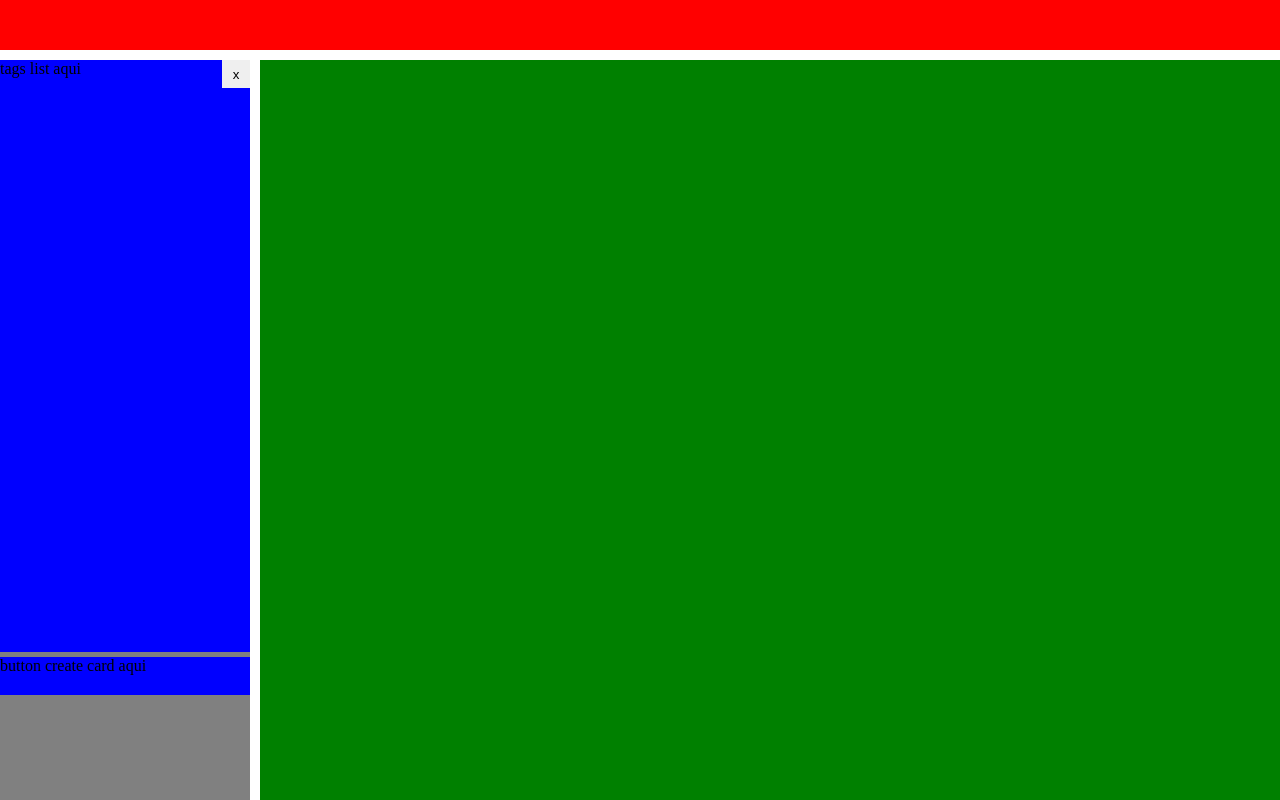
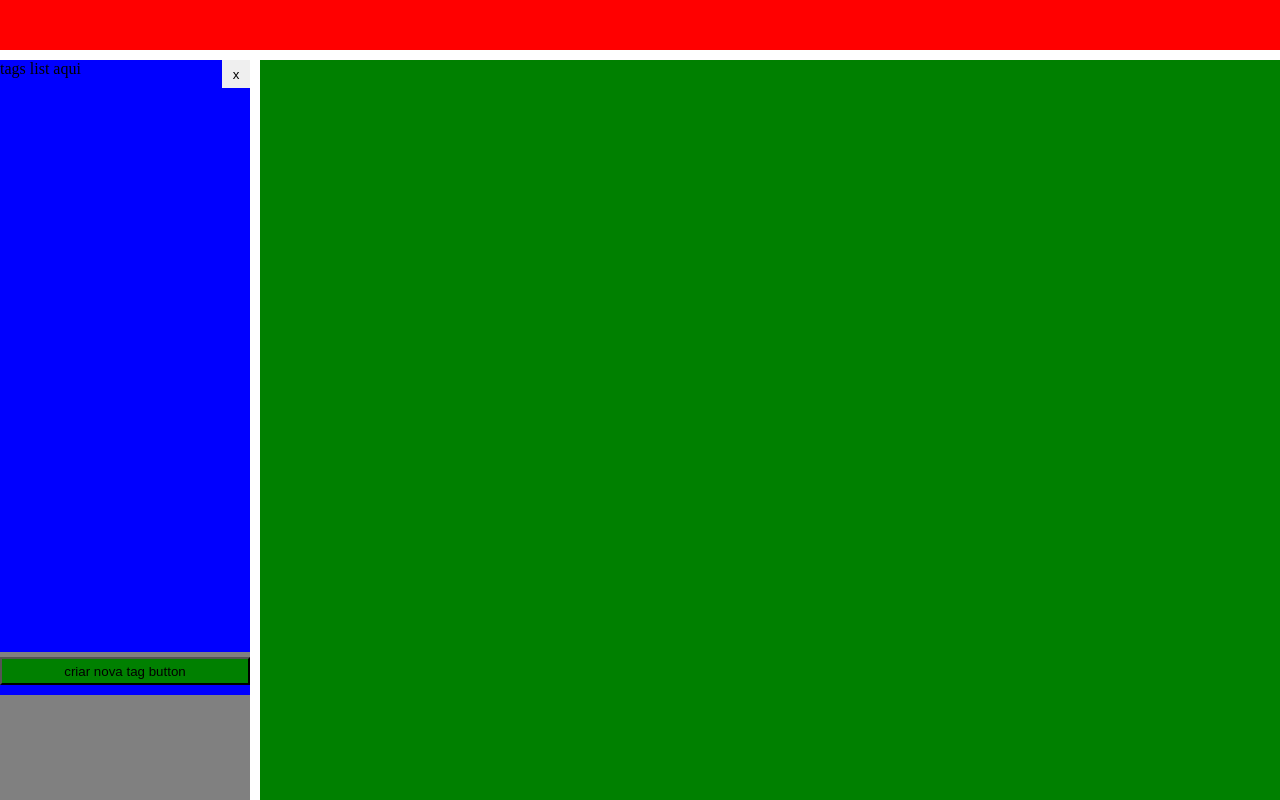
Before and after one commit to vinicius-mns/Caderno, a Vue app: page /cards in a window 1280 px wide. Built offline with nearby package versions, Linux system fonts and the light colour scheme; the HTML template or start-up script is replaced by a standard one.

Commit message:
feat(components/organism/CreateTagButton.vue)[organism] Criar botao para criacao de tag
- importar e utilizar [organism]CreateCardButton em [templete]SideBar
	new file:   src/components/organism/CreateTagButton.vue
	modified:   src/components/template/SideBar.vue

```diff
--- /dev/null
+++ b/src/components/organism/CreateTagButton.vue
@@ -0,0 +1,20 @@
+<script setup lang="ts"></script>
+
+<template>
+  <button class="create-tag-button">
+    <p>criar nova tag button</p>
+  </button>
+</template>
+
+<style scoped lang="scss">
+@media screen and (min-width: 769px) {
+  .create-tag-button {
+    height: 28px;
+    width: 100%;
+    background-color: green;
+  }
+}
+
+@media screen and (max-width: 768px) {
+}
+</style>
--- a/src/components/template/SideBar.vue
+++ b/src/components/template/SideBar.vue
@@ -1,4 +1,6 @@
-<script setup lang="ts"></script>
+<script setup lang="ts">
+import CreateTagButton from '../organism/CreateTagButton.vue'
+</script>
 
 <template>
   <div class="side-bar">
@@ -6,7 +8,7 @@
       <p>tags list aqui</p>
     </div>
     <div class="container-button-create-tag">
-      <p>button create card aqui</p>
+      <CreateTagButton />
     </div>
   </div>
 </template>
```
